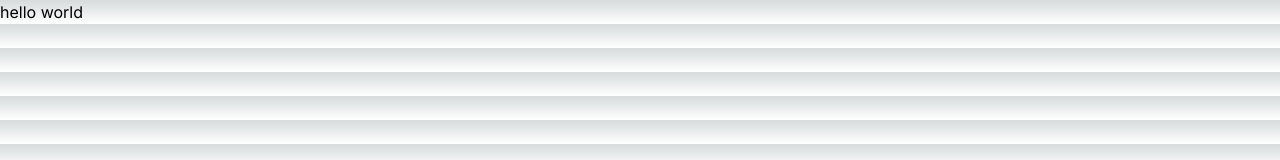
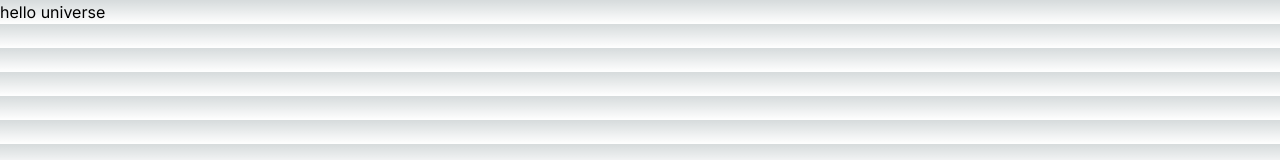
Before and after one commit to fakhri007/Company-Profile, a Next.js app: page / in a window 1280 px wide. Shown: the top 160 px of the page. Built offline with nearby package versions, Linux system fonts and the light colour scheme.

Commit message:
Update page.js

```diff
--- a/src/app/page.js
+++ b/src/app/page.js
@@ -2,6 +2,6 @@ import Image from 'next/image'
 
 export default function Home() {
   return (
-    <div>hello world</div>
+    <div>hello universe</div>
   )
 }
```
